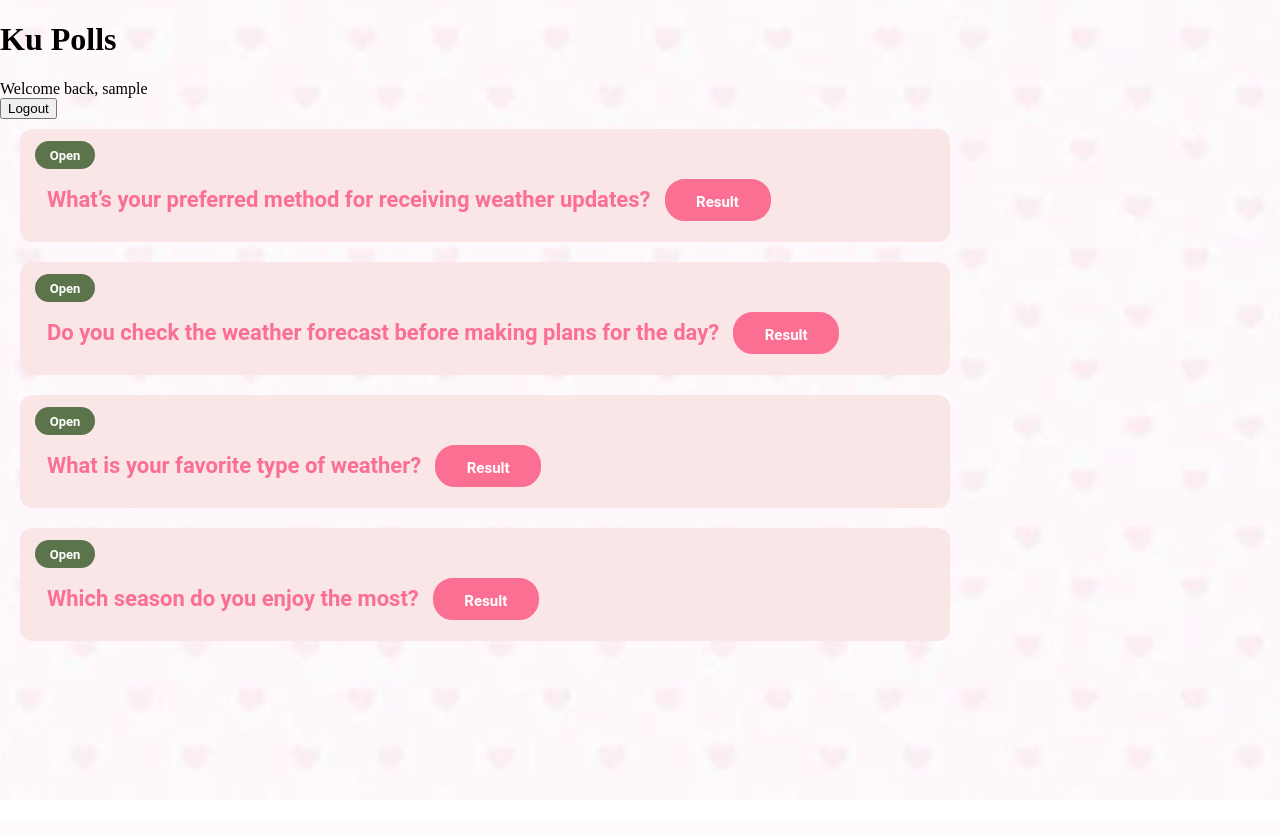
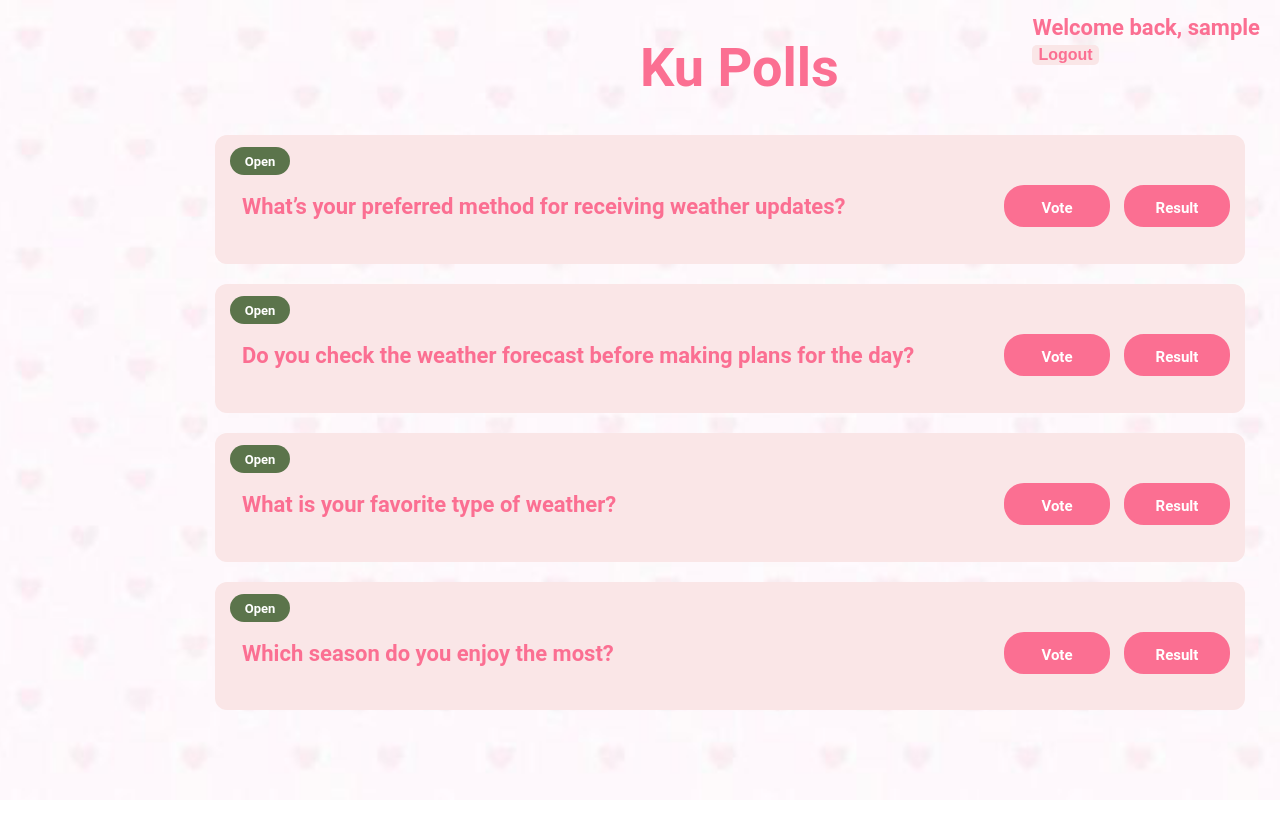
Before and after one commit to Thanchida/ku-polls, a Django app: page /polls/ in a window 1280 px wide. Before the commit the page ends 767 px from the top, so only its background shows below. Run offline with Django 5.2, Linux system fonts and the light colour scheme; the visitor is signed in with stand-in values (Sample User, id 1); data comes from the database, SQL or seed files in the repository.

Commit message:
edit index page

```diff
--- a/polls/static/polls/style.css
+++ b/polls/static/polls/style.css
@@ -81,7 +81,7 @@ fieldset {
    }
 
 .results tbody tr {
-  color: black;
+  color: #8B4513;
   }
 
 .results th,
@@ -120,6 +120,17 @@ fieldset {
   line-height: 40px;
   }
 
+.question-with-status {
+  background-color: #fae6e7;
+  padding: 12px 15px;
+  border-radius: 12px;
+  justify-content: space-between;
+  align-items: center;
+  width: 1000px;
+  margin-left: 215px;
+  margin-top: 10px;
+  }
+
 .question-list {
   list-style-type: none;
   padding: 0;
@@ -128,20 +139,14 @@ fieldset {
 
 .question-item {
   margin-bottom: 20px;
-}
+ }
 
 .question-container {
-  background-color: #fae6e7;
-  padding: 12px 15px;
-  border-radius: 12px;
+  display: flex;
   justify-content: space-between;
-  align-items: center;
-  width: 900px;
-  margin-left: 20px;
-  margin-top: 10px;
-}
+  }
 
-.question-link {
+.question-text {
   text-decoration: none;
   font-family: 'Roboto', sans-serif;
   color: #fb6f92;
@@ -150,6 +155,26 @@ fieldset {
   margin-left: 12px;
   margin-top: 2px;
   line-height: 60px;
+  }
+
+.question-link {
+  background-color: #fb6f92;
+  border-color: #fb6f92;
+  border-style: solid;
+  border-radius: 20px;
+  color: white;
+  margin-left: 10px;
+  margin-top: 10px;
+  display: inline-block;
+  width: 100px;
+  height: 36px;
+  font-size: 15px;
+  font-weight: bold;
+  font-family: 'Roboto', sans-serif;
+  text-align: center;
+  text-decoration: none;
+  line-height: 40px;
+  margin-right: 0;
   }
 
 .result-index-button {
@@ -204,3 +229,30 @@ fieldset {
   font-size: 20px;
   list-style: none;
   }
+
+.ku-poll-title {
+  color: #fb6f92;
+  font-weight: bold;
+  font-family: 'Roboto', sans-serif;
+  font-size: 54px;
+  margin-left: 640px;
+  }
+
+.user-container {
+  color: #fb6f92;
+  font-weight: bold;
+  font-family: 'Roboto', sans-serif;
+  font-size: 22px;
+  top: 15px;
+  right: 20px;
+  position: absolute;
+  }
+
+.logout-button {
+  background-color: #fae6e7;
+  border: none;
+  border-radius: 5px;
+  color: #fb6f92;
+  font-weight: bold;
+  font-size: 16px;
+  }
--- a/polls/templates/polls/index.html
+++ b/polls/templates/polls/index.html
@@ -8,13 +8,13 @@
     {% load static %}
     <link rel="stylesheet" href="{% static 'polls/style.css' %}">
 
-    <div class="container">
-        <h1>Ku Polls</h1>
+    <h1 class="ku-poll-title">Ku Polls</h1>
+    <div class="user-container">
         {% if user.is_authenticated %}
             Welcome back, {{user.username}}
             <form action="{% url 'logout' %}" method="post">
                 {% csrf_token %}
-                <button>Logout</button>
+                <button class="logout-button">Logout</button>
             </form>
         {% else %}
             Please <a href="{% url 'login' %}?next={{request.path}}">Login</a>
@@ -33,14 +33,21 @@
     <ul class="question-list">
     {% for question in latest_question_list %}
         <li class="question-item">
-            <div class="question-container">
+            <div class="question-with-status">
                 {% if question.is_published %}
                     <div class="open-status">Open</div>
                 {% else %}
                     <div class="close-status">Close</div>
                 {% endif %}
-                <a href="{% url 'polls:detail' question.id %}" class="question-link">{{ question.question_text }}</a>
-                <a href="{% url 'polls:results' question.id %}" class="result-index-button">Result</a>
+                <div class="question-container">
+                    <div class="question-text-container">
+                        <h1 class="question-text">{{ question.question_text }}</h1>
+                    </div>
+                    <div class="question-link-container">
+                    <a href="{% url 'polls:detail' question.id %}" class="question-link">Vote</a>
+                    <a href="{% url 'polls:results' question.id %}" class="result-index-button">Result</a>
+                    </div>
+                </div>
             </div>
         </li>
     {% endfor %}
```
